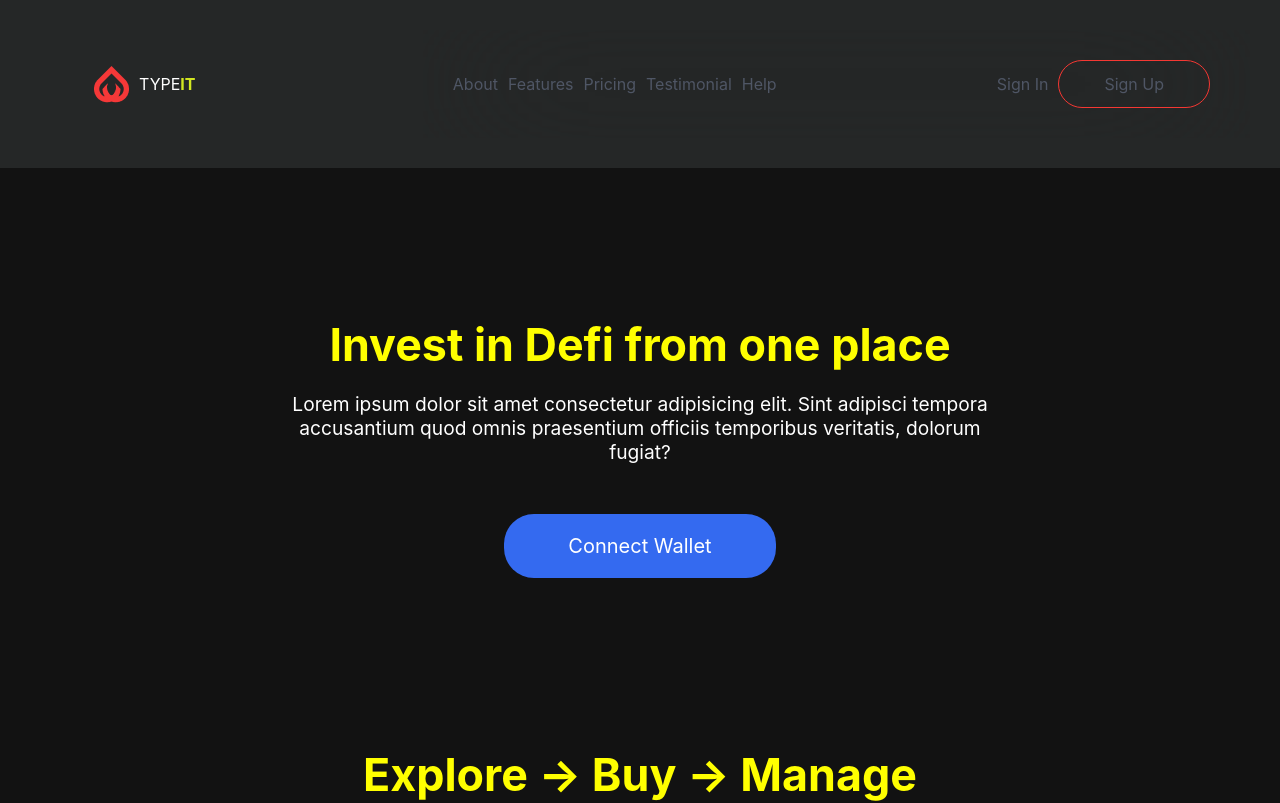
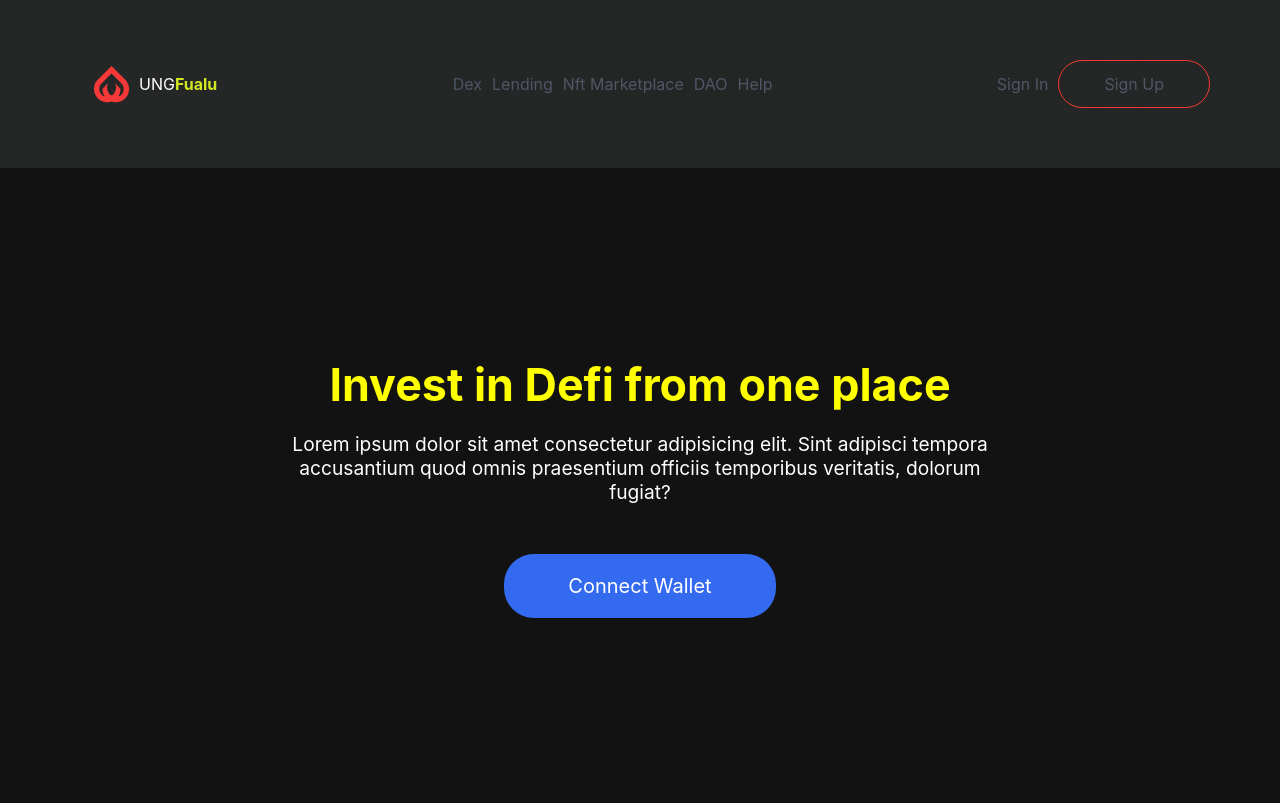
Before and after one commit to hemarle/nfts, a React (Create React App) app: page / in a window 1280 px wide. Shown: the top 803 px of the page. Built offline with nearby package versions, Linux system fonts and the light colour scheme.

Commit message:
navigation responsive fixed

```diff
--- a/src/Hero.css
+++ b/src/Hero.css
@@ -4,7 +4,7 @@
   align-items: center;
   justify-content: center;
   text-align: center;
-  min-height: 70vh;
+  min-height: 80vh;
   padding: 20px;
   background-color: var(--black);
 }
--- a/src/Navigation.css
+++ b/src/Navigation.css
@@ -82,7 +82,7 @@ nav ul a {
   }
   .nav__Auth {
     margin-left: 5vw;
-    width: max-content;
+    min-width: max-content;
     font-size: 16px;
     align-items: center;
   }
@@ -100,6 +100,7 @@ nav ul a {
     display: flex;
     list-style: none;
     margin-top: 0px;
+    min-width: max-content;
   }
 
   .nav li {
--- a/src/Navigation.js
+++ b/src/Navigation.js
@@ -1,57 +1,74 @@
-import React, {useEffect} from 'react'
-import './Navigation.css'
+import React, {useEffect} from "react";
+import "./Navigation.css";
 
-import logo from './images/logo.png'
-import hamburger from './images/icon-hamburger.svg'
-import close from './images/icon-close.svg'
+import logo from "./images/logo.png";
+import hamburger from "./images/icon-hamburger.svg";
+import close from "./images/icon-close.svg";
 function Navigation() {
-
-
     useEffect(() => {
-        let openRef = document.querySelector('.hamburger')
-        let closeRef = document.querySelector('.nav__Close')
-        let hamburgerRef= document.querySelector('.nav__Hamburger')
-       let displayRef=document.querySelector('.nav__Right')
+        let openRef = document.querySelector(".hamburger");
+        let closeRef = document.querySelector(".nav__Close");
+        let hamburgerRef = document.querySelector(".nav__Hamburger");
+        let displayRef = document.querySelector(".nav__Right");
         function openFunc() {
-            hamburgerRef.classList.add('remove')
-       displayRef.classList.remove('remove')
+            hamburgerRef.classList.add("remove");
+            displayRef.classList.remove("remove");
         }
         function closeFunc() {
-            hamburgerRef.classList.remove('remove')
-       displayRef.classList.add('remove')
+            hamburgerRef.classList.remove("remove");
+            displayRef.classList.add("remove");
         }
-        openRef.addEventListener('click', ()=>openFunc())
-        closeRef.addEventListener('click', ()=>closeFunc())
-
-
-
-    },[])
+        openRef.addEventListener("click", () => openFunc());
+        closeRef.addEventListener("click", () => closeFunc());
+    }, []);
     return (
-        <div className='nav'>
-            <div className='nav__Logo'>
-                <img src={logo} alt='site logo' />
-               <p className='nav__Text'>TYPE<span>IT</span></p>
+        <div className="nav">
+            <div className="nav__Logo">
+                <img src={logo}
+                    alt="site logo"/>
+                <p className="nav__Text">
+                    UNG<span>Fualu</span>
+                </p>
             </div>
-                <div  className='nav__Hamburger'>
-                    <img src={hamburger} className='hamburger'  alt='Open navigation'/>
-                </div>
-            <nav  className='nav__Right remove'>
-                    <img className='nav__Close'  src={close} alt='close navigation'/>
-                <ul className='nav__Links'>
-                    <li><a href='#'>About</a></li>
-                    <li><a href='#'>Features</a></li>
-                    <li><a href='#'>Pricing</a></li>
-                    <li><a href='#'> Testimonial</a></li>
-                    <li><a href='#'>Help</a></li>
-
+            <div className="nav__Hamburger">
+                <img src={hamburger}
+                    className="hamburger"
+                    alt="Open navigation"/>
+            </div>
+            <nav className="nav__Right remove">
+                <img className="nav__Close"
+                    src={close}
+                    alt="close navigation"/>
+                <ul className="nav__Links">
+                    <li>
+                        <a href="#">Dex</a>
+                    </li>
+                    <li>
+                        <a href="#">Lending</a>
+                    </li>
+                    <li>
+                        <a href="#">Nft Marketplace</a>
+                    </li>
+                    <li>
+                        <a href="#">
+                            DAO</a>
+                    </li>
+                    <li>
+                        <a href="#">Help</a>
+                    </li>
                 </ul>
-                <ul className='nav__Auth'>
-                    <li><a href='#'>Sign In</a></li>
-                    <li className='nav__SignUp' ><a href='#'> Sign Up</a></li>
+                <ul className="nav__Auth">
+                    <li>
+                        <a href="#">Sign In</a>
+                    </li>
+                    <li className="nav__SignUp">
+                        <a href="#">
+                            Sign Up</a>
+                    </li>
                 </ul>
             </nav>
         </div>
-    )
+    );
 }
 
-export default Navigation
+export default Navigation;
```
